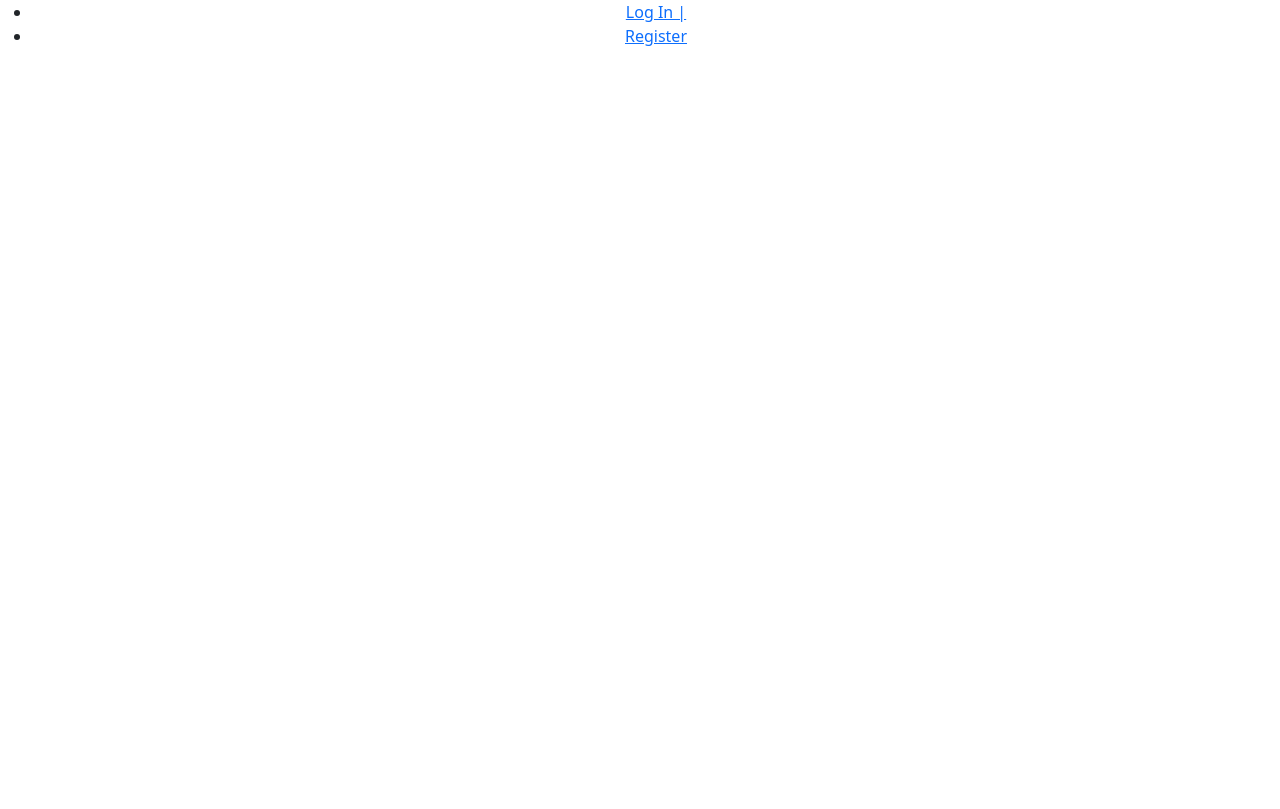
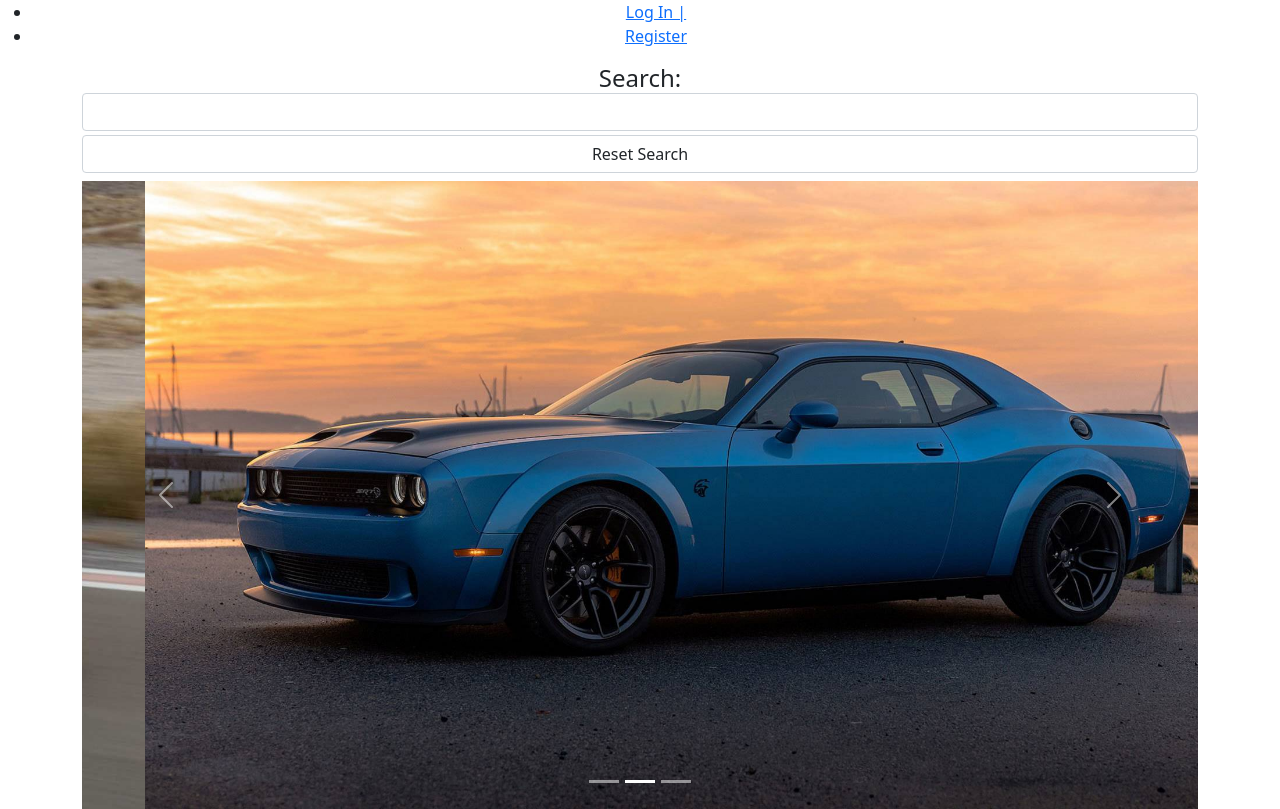
Before and after one commit to CMolitoris/ReactCarWebApp, a React (Create React App) app: page /login in a window 1280 px wide. Built offline with nearby package versions, Linux system fonts and the light colour scheme.

Commit message:
Login modal shows over landing page

```diff
--- a/src/components/Login/Login.jsx
+++ b/src/components/Login/Login.jsx
@@ -3,6 +3,7 @@ import ModalHeader from 'react-bootstrap/esm/ModalHeader';
 import Modal from 'react-bootstrap/Modal';
 import ModalTitle from 'react-bootstrap/ModalTitle';
 import ModalBody from 'react-bootstrap/ModalBody';
+import Landing from '../Landing/Landing';
 
 
 const Login = (props) => {
@@ -27,6 +28,7 @@ const Login = (props) => {
 
 
     return (
+        <div>
         <Modal show = {props.modalShow} onHide = {hideModal}>
             <ModalHeader closeButton>
                 <ModalTitle>Log In</ModalTitle>
@@ -45,6 +47,8 @@ const Login = (props) => {
                 </form>
             </ModalBody>
         </Modal>
+        <Landing />
+        </div>
      );
 }
 
```
